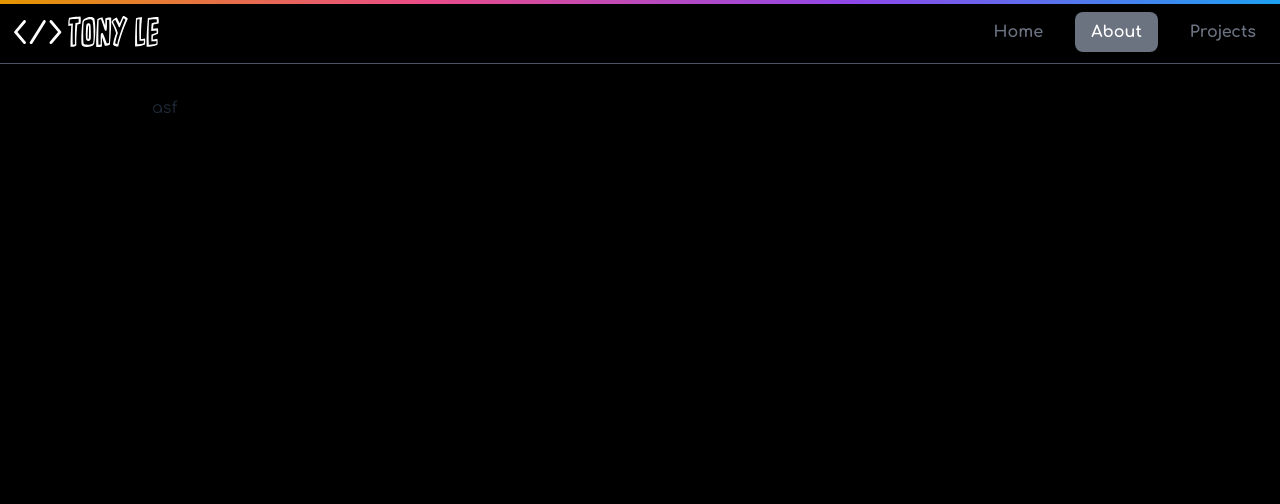
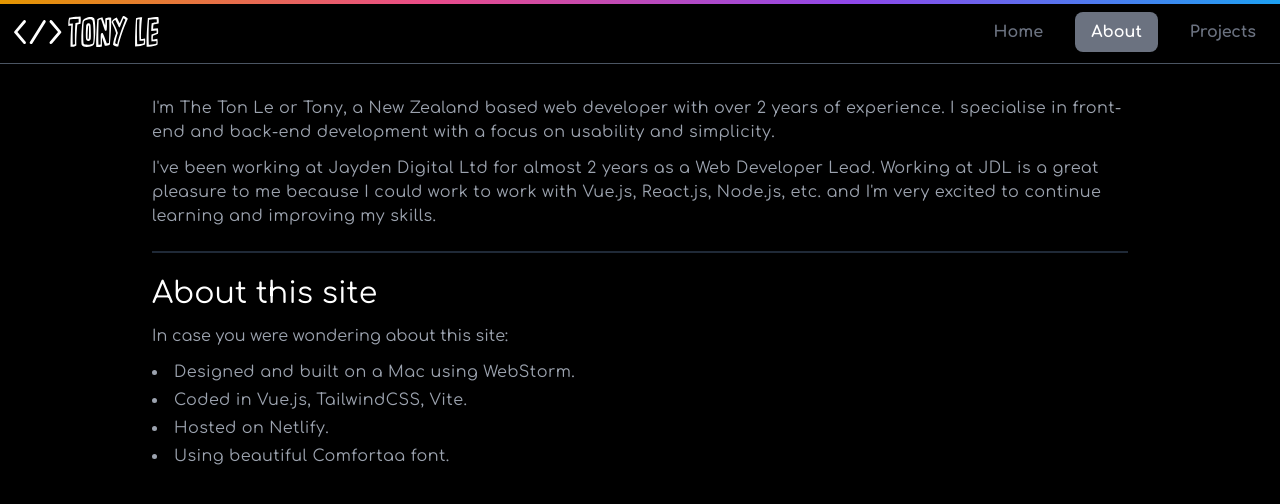
Before and after one commit to tony-le-jd/tony-webiste, a Vue app: page /about in a window 1280 px wide. Shown: the top 504 px of the page. Built offline with nearby package versions, Linux system fonts and the light colour scheme.

Commit message:
update about page

```diff
--- /dev/null
+++ b/src/components/AboutThisSite.vue
@@ -0,0 +1,20 @@
+<template>
+  <div class="space-y-3">
+    <p class="text-2xl text-white sm:text-3xl">About this site</p>
+    <p class="text-gray-400">In case you were wondering about this site:</p>
+    <ul role="list" class="list-disc list-inside space-y-1 tracking-wide text-gray-400">
+      <li>Designed and built on a Mac using WebStorm.</li>
+      <li>Coded in Vue.js, TailwindCSS, Vite.</li>
+      <li>Hosted on Netlify.</li>
+      <li>Using beautiful Comfortaa font.</li>
+    </ul>
+  </div>
+</template>
+
+<script lang="ts">
+import { defineComponent } from 'vue'
+
+export default defineComponent({
+  name: 'AboutThisSite',
+})
+</script>
--- a/src/views/AboutMe.vue
+++ b/src/views/AboutMe.vue
@@ -1,11 +1,32 @@
 <template>
   <div>
-    <p>asf</p>
+    <div class="about-intro">
+      <p>
+        I'm The Ton Le or Tony, a New Zealand based web developer with over 2 years of experience. I specialise in front-end and back-end development with a
+        focus on usability and simplicity.
+      </p>
+      <p>
+        I've been working at Jayden Digital Ltd for almost 2 years as a Web Developer Lead. Working at JDL is a great pleasure to me because I could work to
+        work with Vue.js, React.js, Node.js, etc. and I'm very excited to continue learning and improving my skills.
+      </p>
+    </div>
+    <div class="divider" />
+    <about-this-site />
   </div>
 </template>
 <script lang="ts">
 import { defineComponent } from 'vue'
+
+import AboutThisSite from '../components/AboutThisSite.vue'
+export default {
+  components: { AboutThisSite }
+}
 defineComponent({
   name: 'AboutMe',
 })
 </script>
+<style scoped lang="css">
+.about-intro {
+  @apply text-gray-400 tracking-wide space-y-3
+}
+</style>
```
